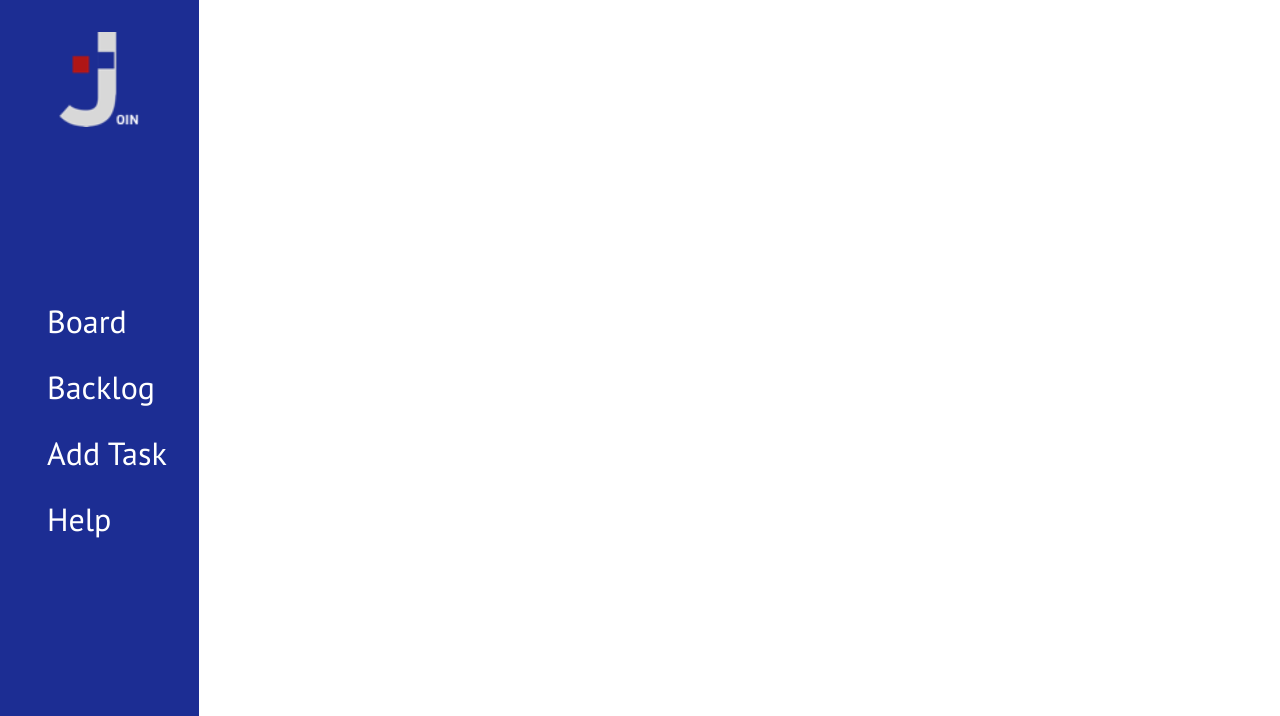
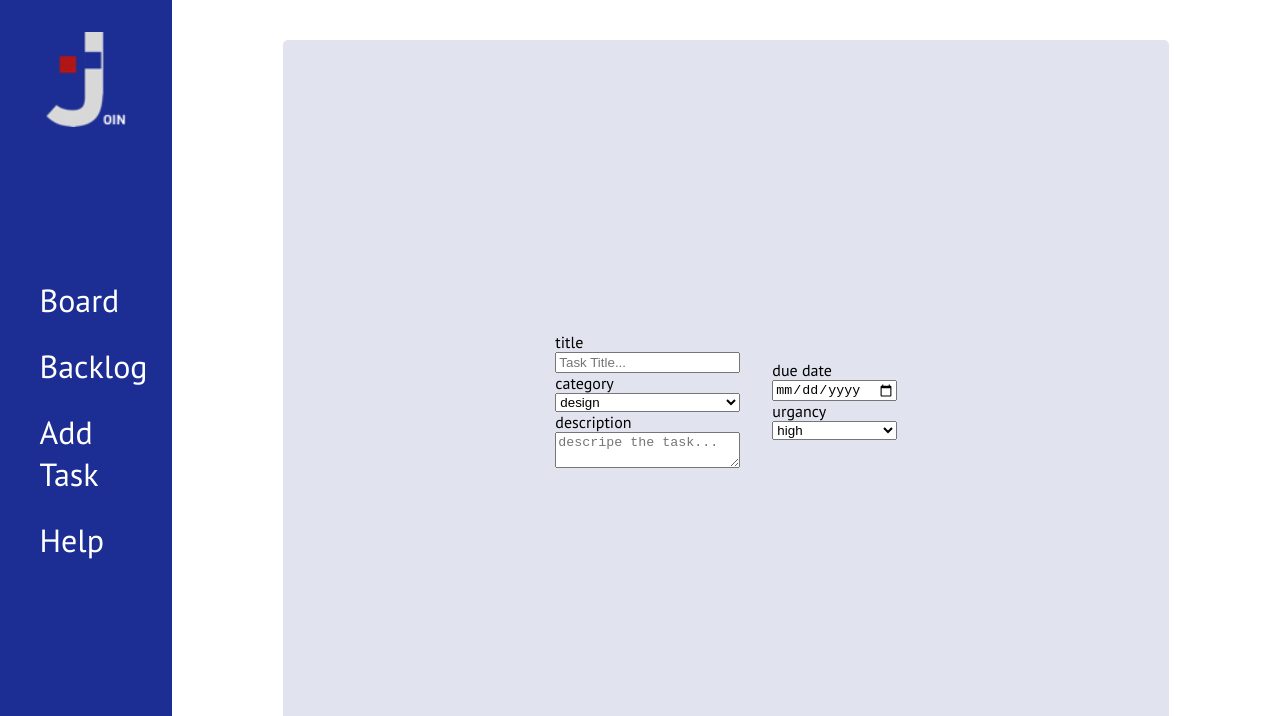
Before and after one commit to PhilipLemmerz/join, a plain HTML site: page index.html in a window 1280 px wide. Shown: the top 716 px of the page. Drawn offline with Linux system fonts and the light colour scheme.

Commit message:
designAddTask

```diff
--- a/index.html
+++ b/index.html
@@ -14,7 +14,7 @@
 
 <body>
 
-    <div id="outerDiv">
+    <div id="outerDivCanvanBoard">
 
         <div id="sidebar">
             <div id="sidebarContent">
@@ -32,11 +32,80 @@
 
         </div>
 
-        <div id="canvanBoard">
+        <div id="content">
+            <div class="displayNone" id="canvanBoard">
+                <div class="canvanColumns" id="columnTodo">
+                    <h2>todo</h2>
+
+                </div>
+                <div class="canvanColumns" id="columnInprogress">
+                    <h2>in progress</h2>
+
+
+                </div>
+                <div class="canvanColumns" id="columnTesting">
+                    <h2>testing</h2>
+
+                </div>
+                <div class="canvanColumns" id="columnDone">
+                    <h2>done</h2>
+
+                </div>
+            </div>
+
+
+
+            <form id="popUpNewTask">
+                <div id="leftRow">
+                    <div class="formElement">
+                        <label for="title"> title </label>
+                        <input class="inputField" type="text" id="title" name="title" placeholder="Task Title...">
+                    </div>
+
+                    <div class="formElement">
+                        <label for="category"> category </label>
+                        <select class="inputField" id="category" name="category">
+                            <option value="Design"> design</option>
+                            <option value="usability">usability</option>
+                            <option value="performance">performance</option>
+                        </select>
+                    </div>
+
+                    <div class="formElement">
+                        <label for="description"> description </label>
+                        <textarea class="inputField" type="text" id="description" name="description"
+                            placeholder="descripe the task..."></textarea>
+                    </div>
+                </div>
+                <div id="rightRow">
+                    <div class="formElement">
+                        <label for="date"> due date </label>
+                        <input class="inputField" type="date" id="date" name="date">
+                    </div>
+
+                    <div class="formElement">
+                        <label for="urgency"> urgancy </label>
+                        <select class="inputField" id="urgancy" name="urgancy">
+                            <option value="Design"> high</option>
+                            <option value="usability">standard</option>
+                            <option value="performance">low</option>
+                        </select>
+                    </div>
+                </div>
+
+
+
+            </form>
+
+
 
         </div>
 
+
+
     </div>
+
+
 
 
 
--- a/style.css
+++ b/style.css
@@ -6,7 +6,11 @@ body {
     font-family: 'PT Sans', sans-serif;
 }
 
-#outerDiv {
+.displayNone {
+    display: none !important;
+}
+
+#outerDivCanvanBoard {
     display: flex;
     height: 100%;
     width: 100%;
@@ -15,6 +19,7 @@ body {
 #sidebar {
     background-color: #1C2D93;
     height: 100vh;
+    min-width: 13%;
 }
 
 #sidebarContent {
@@ -34,6 +39,7 @@ body {
 
 #sideNavigation {
     list-style: none;
+
 }
 
 nav li a {
@@ -58,3 +64,44 @@ nav li:hover {
     border: 5px white solid;
     margin-bottom: 2rem;
 }
+
+#content {
+    width: 100%;
+    height: 100vh;
+    display: flex;
+    justify-content: space-around;
+    align-items: center;
+}
+
+.canvanColumns {
+    height: 90%;
+    background-color: rgba(128, 128, 128, 0.116);
+    width: 20%;
+    border-radius: 5px;
+}
+
+.canvanColumns h2 {
+    text-transform: uppercase;
+    text-align: center;
+    background-color: #1c2e9348;
+    margin: 0;
+    padding: 0.5rem 0 0.5rem 0;
+    border-radius: 5px;
+}
+
+#popUpNewTask {
+    display: flex;
+    width: 80%;
+    height: 90%;
+    justify-content: center;
+    align-items: center;
+    column-gap: 2rem;
+    background-color: #3e4b9227;
+    border-radius: 5px;
+
+}
+
+.formElement {
+    display: flex;
+    flex-direction: column;
+}
```
